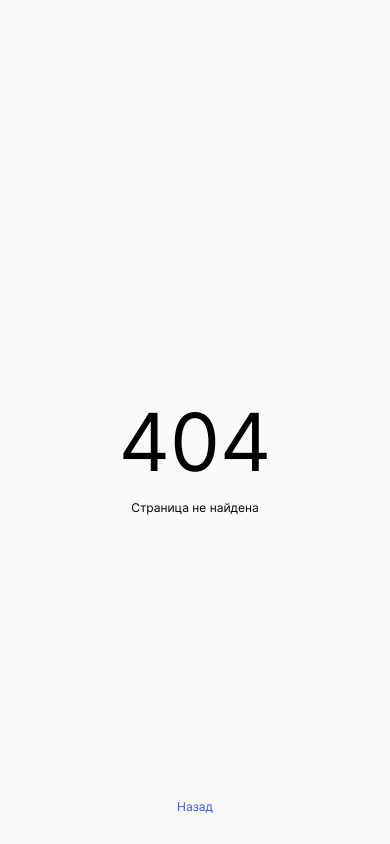
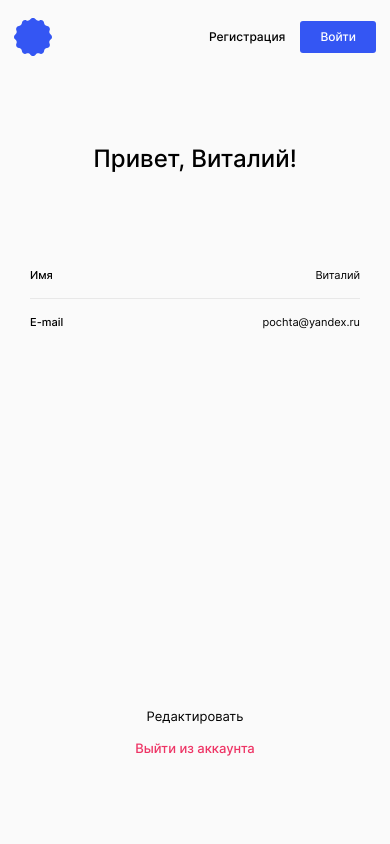
Before and after one commit to AliaksandrHrychonak/movies-explorer-frontend, a React (Create React App) app: page /profile in a window 390 px wide. Before the commit this address had no page. Built offline with nearby package versions, Linux system fonts and the light colour scheme.

Commit message:
add Profile, ProfileForm

```diff
--- a/src/components/App/App.jsx
+++ b/src/components/App/App.jsx
@@ -6,7 +6,8 @@ import Main from "../Main/Main";
 import NotFound from "../NotFound/NotFound";
 import Register from "../Register/Register";
 import Login from "../Login/Login";
-
+import Profile from "../Profile/Profile";
+import MobileMenu from "../MobileMenu/MobileMenu";
 
 const App = () => {
   const [isLoggedIn, setIsLoggedIn] = useState(false);
@@ -31,6 +32,11 @@ const App = () => {
     setIsMobileMenuOpen(!isMobileMenuOpen);
   };
 
+  const user =  {
+    name: 'Виталий',
+    email: 'pochta@yandex.ru'
+  }
+
   return (
     <div className="page">
       <Routes>
@@ -41,14 +47,25 @@ const App = () => {
               isLoggedIn={isLoggedIn}
               isMobile={isMobile}
               isMenuToggle={handleMobileMenu}
-              isOpen={isMobileMenuOpen}
             />
           }
         />
         <Route path="/sign-in" element={<Login />} />
         <Route path="/sign-up" element={<Register/>} />
+        <Route
+          path="/profile"
+          element={
+            <Profile
+              user={user}
+              isLoggedIn={isLoggedIn}
+              isMobile={isMobile}
+              isMenuToggle={handleMobileMenu}
+            />
+          }
+        />
         <Route path="*" element={<NotFound />} />
       </Routes>
+      <MobileMenu isLoggedIn={isLoggedIn} isOpen={isMobileMenuOpen} isMobile={isMobile} isMenuToggle={handleMobileMenu}/>
     </div>
   );
 };
--- a/src/components/AuthContainer/AuthContainer.css
+++ b/src/components/AuthContainer/AuthContainer.css
@@ -20,3 +20,17 @@
   line-height: 29px;
   margin: 40px 0;
 }
+
+@media screen and (max-width: 480px) {
+  .auth {
+    padding-top: 56px;
+    padding-bottom: 30px;
+  }
+  .auth__item {
+    align-items: center;
+  }
+  .auth__title {
+    margin-top: 50px;
+    margin-bottom: 80px;
+  }
+}
--- a/src/components/Forms/Form.css
+++ b/src/components/Forms/Form.css
@@ -83,3 +83,14 @@
   margin-left: 6px;
   color: #3456F3;
 }
+
+@media screen and (max-width: 480px) {
+  .form__button {
+    font-size: 12px;
+    line-height: 15px;
+  }
+  .form__subtitle {
+    font-size: 12px;
+    line-height: 15px;
+  }
+}
--- a/src/components/Main/Main.jsx
+++ b/src/components/Main/Main.jsx
@@ -1,14 +1,13 @@
 import React from 'react';
 import './Main.css';
 import Header from '../Header/Header';
-import MobileMenu from '../MobileMenu/MobileMenu';
 import Footer from '../Footer/Footer';
 import Promo from '../Promo/Promo';
 import AboutProject from '../AboutProject/AboutProject'
 import Techs from '../Techs/Techs';
 import Portfolio from '../Portfolio/Portfolio';
 
-const Main = ({isLoggedIn, isMobile, isMenuToggle, isOpen}) => {
+const Main = ({isLoggedIn, isMobile, isMenuToggle}) => {
   return (
     <main className="main">
       <Header isLoggedIn={isLoggedIn} isMobile={isMobile} isMenuToggle={isMenuToggle} />
@@ -17,7 +16,6 @@ const Main = ({isLoggedIn, isMobile, isMenuToggle, isOpen}) => {
       <Techs />
       <Portfolio />
       <Footer />
-      <MobileMenu isLoggedIn={isLoggedIn} isOpen={isOpen} isMobile={isMobile} isMenuToggle={isMenuToggle}/>
     </main>
   );
 }
--- /dev/null
+++ b/src/components/Profile/Profile.css
@@ -0,0 +1,28 @@
+.profile {
+  display: flex;
+  flex-direction: column;
+  align-items: center;
+  width: calc(100% - 60px);
+  padding: 74px 30px 0;
+}
+
+.profile__title {
+  font-weight: 500;
+  font-size: 24px;
+  line-height: 29px;
+  margin: 0;
+}
+
+@media screen and (max-width: 800px) {
+  .profile {
+    padding-top: 236px;
+    padding-bottom: 269px;
+  }
+}
+
+@media screen and (max-width: 450px) {
+  .profile {
+    padding-top: 70px;
+    padding-bottom: 40px;
+  }
+}
--- /dev/null
+++ b/src/components/Profile/Profile.jsx
@@ -0,0 +1,18 @@
+import React from 'react';
+import './Profile.css';
+import Header from '../Header/Header';
+import ProfileForm from '../ProfileFrom/ProfileForm';
+
+const Profile = ({ user, isLoggedIn, isMobile, isMenuToggle }) => {
+  return (
+    <main>
+      <Header isLoggedIn={isLoggedIn} isMobile={isMobile}  isMenuToggle={isMenuToggle} />
+      <section className="profile">
+        <h1 className="profile__title">{`Привет, ${user.name}!`}</h1>
+        <ProfileForm  name={user.name} email={user.email} />
+      </section>
+    </main>
+  );
+}
+
+export default Profile;
--- /dev/null
+++ b/src/components/ProfileFrom/ProfileForm.css
@@ -0,0 +1,83 @@
+.form-profile {
+  display: flex;
+  flex-direction: column;
+  width: 100%;
+  max-width: 410px;
+  margin-top: 123px;
+}
+
+.form-profile__label {
+  width: 100%;
+  display: flex;
+  font-weight: 500;
+  font-size: 11px;
+  line-height: 13px;
+}
+.form-profile__label:last-of-type {
+  margin-bottom: 220px;
+}
+
+.form-profile__input {
+  width: calc(100% - 10%);
+  padding: 0;
+  margin-left: auto;
+  border: none;
+  font-size: 11px;
+  line-height: 13px;
+  font-weight: 400;
+  text-align: right;
+  background-color: transparent;
+}
+
+.form-profile__input:focus {
+  outline: none;
+  border: none;
+}
+
+
+.form-profile__line {
+  height: 1px;
+  width: 100%;
+  background-color: #E8E8E8;
+  border: none;
+  margin-top: 16px;
+  margin-bottom: 17px;
+}
+
+.form-profile__button {
+  cursor: pointer;
+  background-color: transparent;
+  border: none;
+  font-size: 13px;
+  line-height: 16px;
+  color: #000000;
+  margin-bottom: 16px;
+  padding: 0;
+}
+
+.form-profile__button:last-child {
+  margin-bottom: 0;
+}
+
+.form-profile__button_theme_red {
+  color: #EE3465;
+  font-weight: 500;
+}
+
+@media screen and (max-width: 800px) {
+  .form-profile {
+    margin-top: 96px;
+  }
+  .form-profile__label:last-of-type {
+    margin-bottom: 210px;
+  }
+}
+
+@media screen and (max-width: 450px) {
+  .form-profile__label:last-of-type {
+    margin-bottom: 379px;
+  }
+  .form-profile__input {
+    width: calc(100% - 14%);
+  }
+}
--- /dev/null
+++ b/src/components/ProfileFrom/ProfileForm.jsx
@@ -0,0 +1,22 @@
+import React from 'react';
+import './ProfileForm.css'
+
+const ProfileForm = ({ name, email }) => {
+  return (
+    <form className="form-profile">
+      <label htmlFor="" className="form-profile__label">
+        Имя
+        <input type="text" value={ name || '' } placeholder="Имя" className="form-profile__input"/>
+      </label>
+      <hr className="form-profile__line"/>
+      <label htmlFor="" className="form-profile__label">
+        E-mail
+        <input type="email" value={ email || '' } placeholder="E-mail" className="form-profile__input"/>
+      </label>
+      <button className="form-profile__button">Редактировать</button>
+      <button className="form-profile__button form-profile__button_theme_red">Выйти из аккаунта</button>
+    </form>
+  );
+}
+
+export default ProfileForm;
```
